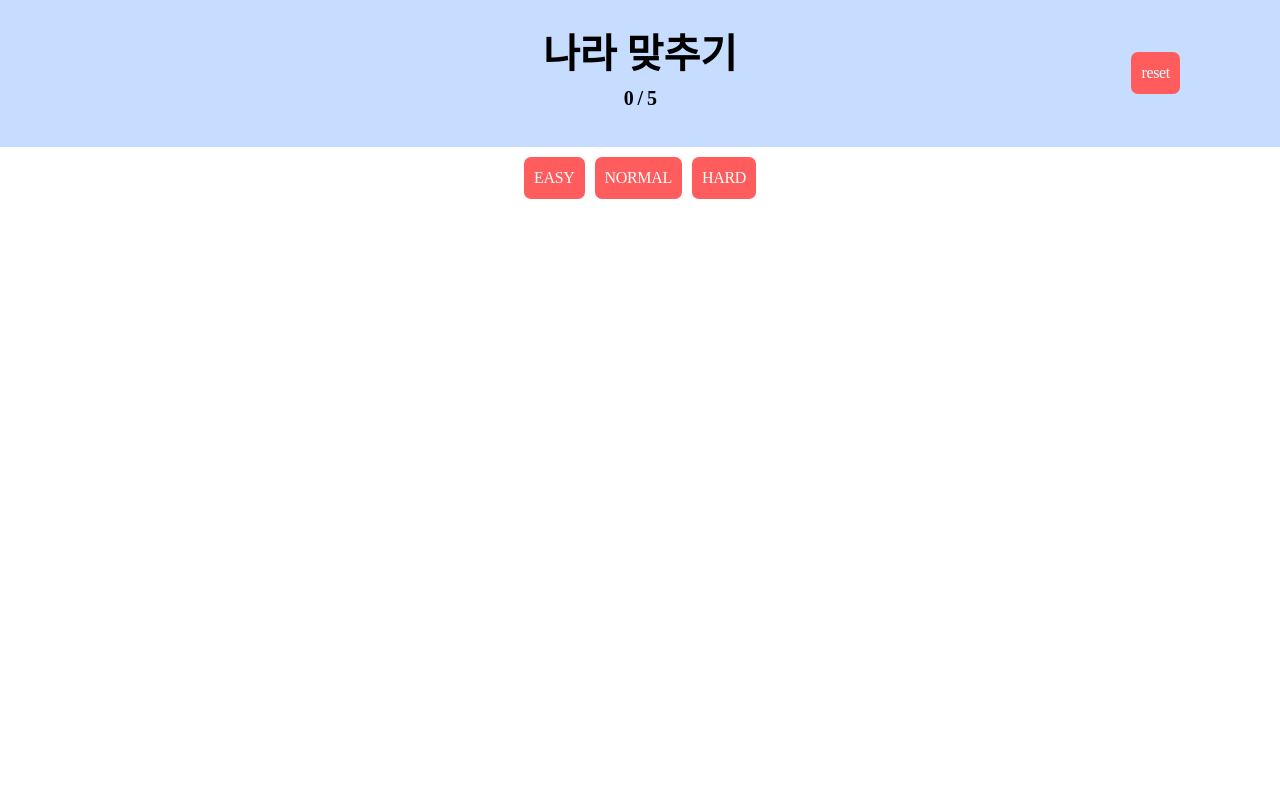
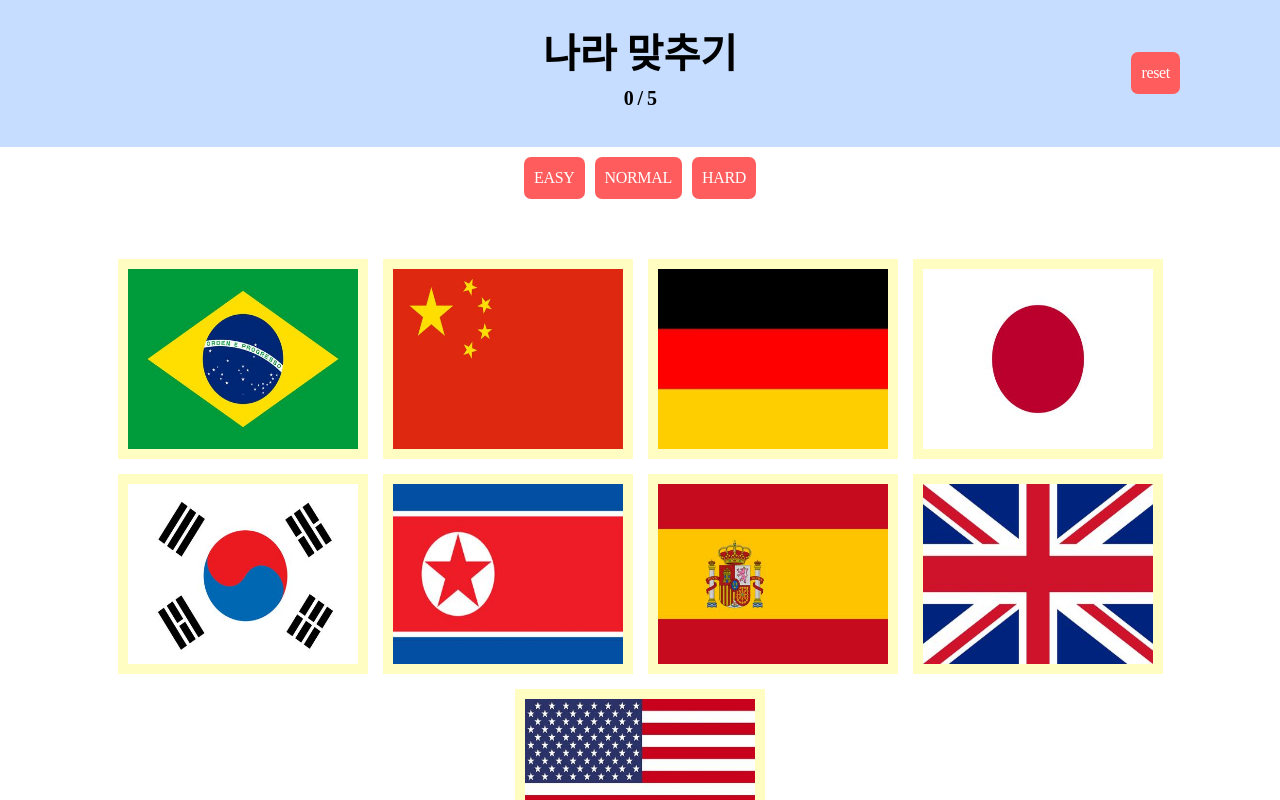
Before and after one commit to GO-SOPT-WEB/JaeWookJeong, a React (Vite) app in the folder week3/: page / in a window 1280 px wide. Built offline with nearby package versions, Linux system fonts and the light colour scheme.

Commit message:
feat : ItemList 추가

```diff
--- a/week3/src/pages/Main.tsx
+++ b/week3/src/pages/Main.tsx
@@ -1,5 +1,5 @@
 import { useState } from "react";
-import { Header, Nav } from "../components";
+import { Header, ItemList, Nav } from "../components";
 
 const Main = () => {
   const [count, setCount] = useState(5);
@@ -23,6 +23,7 @@ const Main = () => {
     <>
       <Header count={count} />
       <Nav handleChangeCount={handleChangeCount} />
+      <ItemList />
     </>
   );
 };
```
